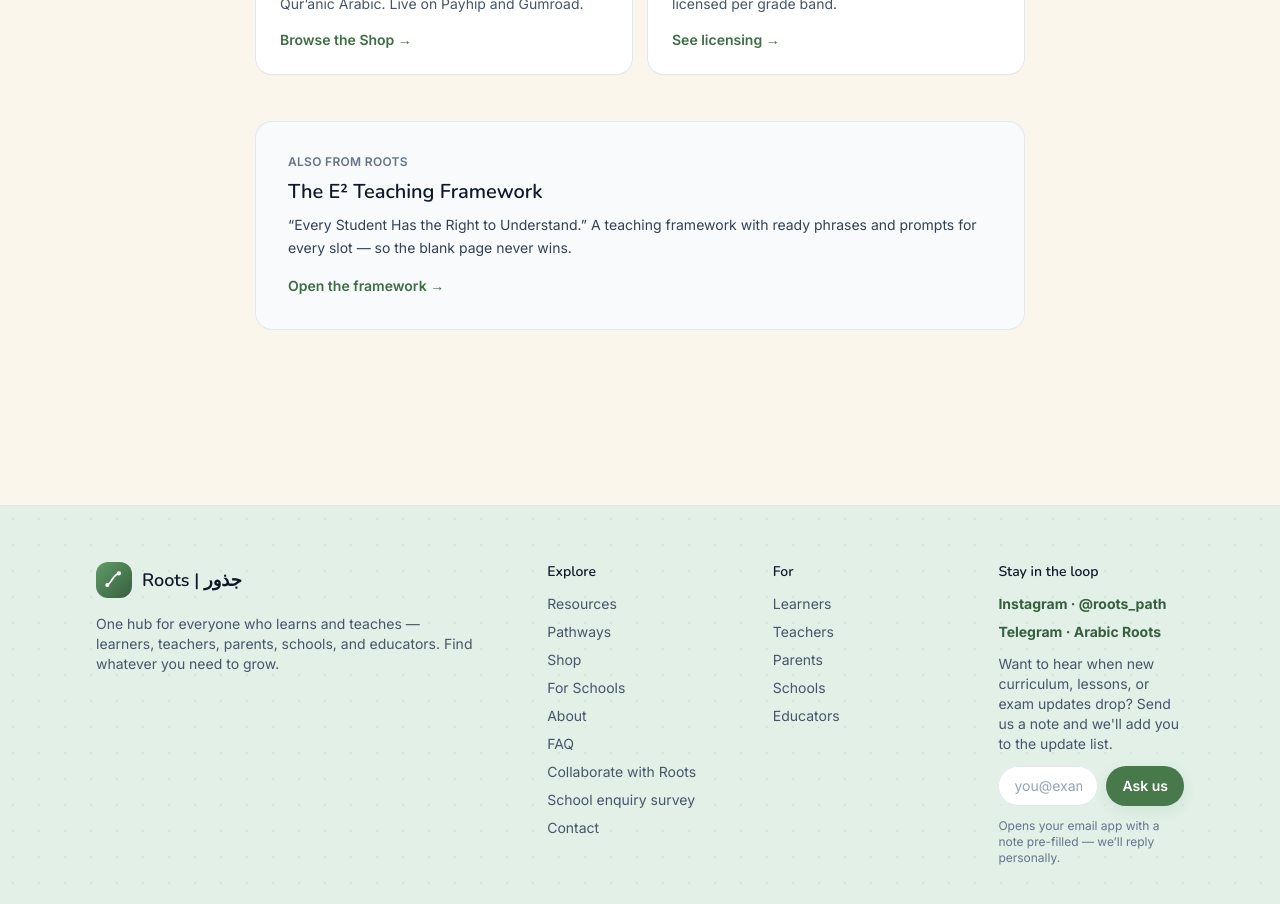
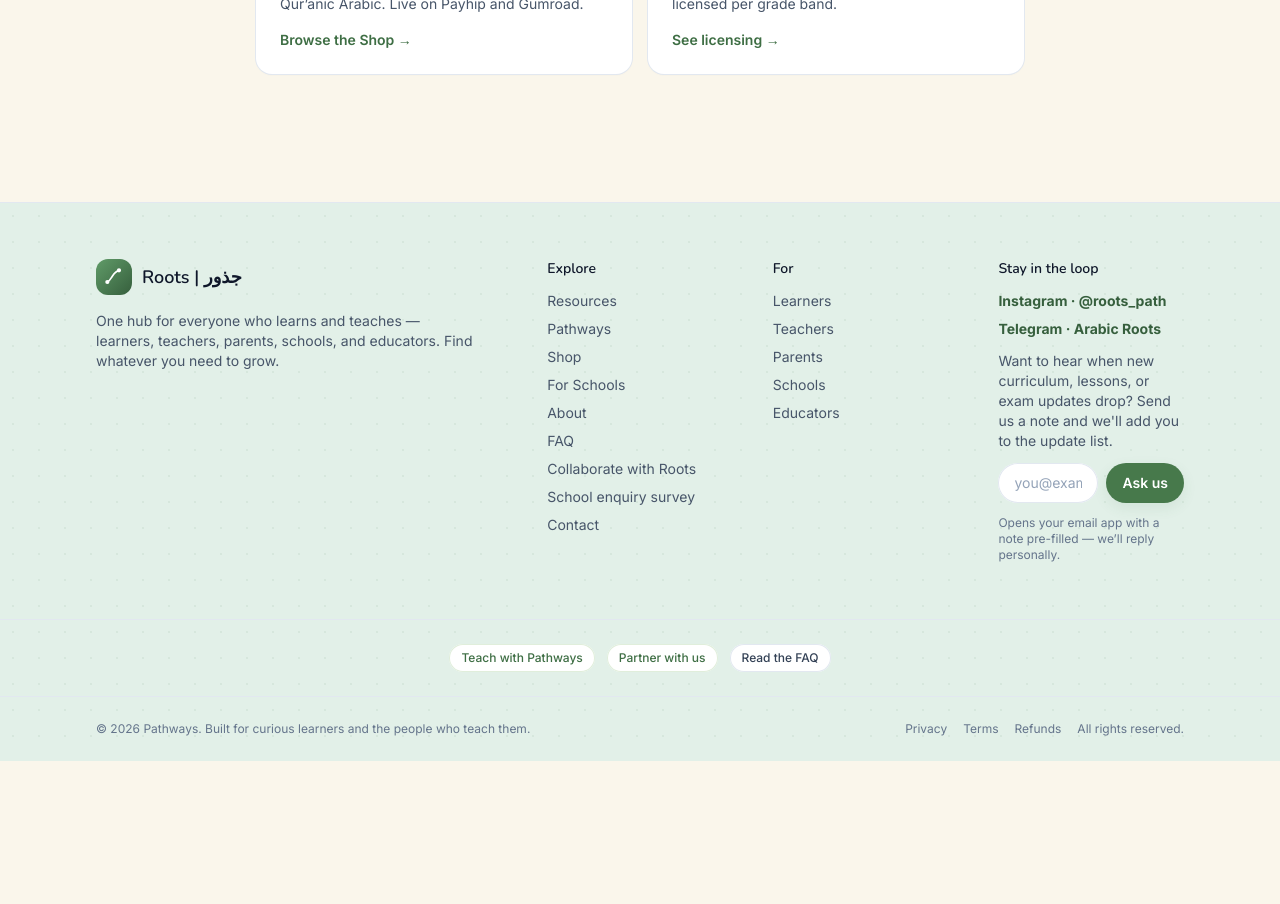
Before and after one commit to DinaElAhl/Pathways-, a React (Vite) app: page /tools in a window 1280 px wide. Shown: the part 2500-3404 px from the top of the page. After the commit the page ends 3261 px from the top, so only its background shows below. Built offline with nearby package versions, Linux system fonts and the light colour scheme.

Commit message:
content: hide standalone E2 framework and learning path builder

```diff
--- a/src/components/Navbar.jsx
+++ b/src/components/Navbar.jsx
@@ -48,7 +48,6 @@ const moreGroups = [
       // href, not `to`: builder.html is a static file that vercel.json excludes
       // from the SPA rewrites. As a router <Link> it was intercepted by the
       // catch-all route and landed on NotFound instead of the page.
-      { href: '/builder.html', label: 'Builder' },
       { to: '/partners', label: 'Partners' },
     ],
   },
--- a/src/data/eduHubTools.js
+++ b/src/data/eduHubTools.js
@@ -33,6 +33,7 @@ export const eduHubTools = [
   },
   {
     title: 'Visual Learning Path Builder',
+    hidden: true,
     tagline: 'Build and export your own learning path',
     description: 'Create a sequence of learning steps, save it on your device, and export it as a JSON file.',
     href: '/builder.html',
@@ -42,6 +43,7 @@ export const eduHubTools = [
   },
   {
     title: 'E² Teaching Framework',
+    hidden: true,
     tagline: 'Engage · Explore · Explain · Elaborate · Evaluate',
     description: 'Native in-app workspace with guiding prompts inside every stage. Use it on any topic from your school curriculum.',
     href: '/tools/e2-teaching',
--- a/src/data/resources.js
+++ b/src/data/resources.js
@@ -410,6 +410,7 @@ export const resources = [
   },
   {
     slug: 'e2-teaching-framework',
+    hidden: true,
     section: 5,
     status: 'live',
     type: 'Guide',
--- a/src/pages/EduHub.jsx
+++ b/src/pages/EduHub.jsx
@@ -49,7 +49,7 @@ export default function EduHub() {
         <p className="text-xs font-semibold uppercase tracking-wide text-emerald-700">Hub</p>
         <h1 className="text-3xl md:text-4xl font-bold text-slate-900 mt-1">EduHub & Tools</h1>
         <p className="text-slate-700 mt-3">
-          Five focused tools for learning and teaching, all available here on Pathways.
+          Three focused tools for learning and teaching, all available here on Pathways.
           Play, plan a lesson, build a learning path, or explore the Roots Method.
         </p>
       </header>
--- a/src/pages/ForSchools.jsx
+++ b/src/pages/ForSchools.jsx
@@ -1,4 +1,3 @@
-import E2SchoolCallout from '../components/E2SchoolCallout.jsx'
 import { Link } from 'react-router-dom'
 import {
   rootsSystem,
@@ -78,7 +77,6 @@ export default function ForSchools() {
   return (
     <div className="bg-white">
       {/* Hero — brand-first, warm, direct to school decision-makers */}
-      <E2SchoolCallout />
       <section className="relative overflow-hidden">
         <div
           aria-hidden="true"
--- a/src/pages/Resources.jsx
+++ b/src/pages/Resources.jsx
@@ -74,6 +74,7 @@ export default function Resources() {
   const filtered = useMemo(() => {
     const q = query.trim().toLowerCase()
     return resources.filter((r) => {
+      if (r.hidden) return false
       if (!showPlanned && r.status === 'roadmap') return false
       if (audience !== 'all' && !r.audiences.includes(audience)) return false
       if (age !== 'All' && !r.ageBands.includes(age)) return false
--- a/src/pages/RootsNames.jsx
+++ b/src/pages/RootsNames.jsx
@@ -29,7 +29,6 @@ export default function RootsNames() {
           <p className="mt-3 max-w-3xl text-slate-700 leading-relaxed italic">{namesIntro.call}</p>
           <div className="mt-6 flex flex-wrap gap-3">
             <Link to="/roots" className="btn-ghost">← Back to Roots</Link>
-            <Link to="/tools/e2-teaching" className="btn-primary">Use in E² Teaching Tool</Link>
           </div>
         </div>
       </section>
--- a/src/pages/Tools.jsx
+++ b/src/pages/Tools.jsx
@@ -222,27 +222,7 @@ export default function Tools() {
         </div>
       </section>
 
-      {/* Also from Dina — E² Teaching Framework preserved as a smaller callout */}
-      <section className="container-page pb-24">
-        <div className="mx-auto max-w-3xl rounded-2xl bg-slate-50 ring-1 ring-slate-200 p-6 sm:p-8">
-          <div className="text-xs font-semibold uppercase tracking-wide text-slate-500 mb-2">
-            Also from Roots
-          </div>
-          <h3 className="font-display text-xl font-semibold text-slate-900">
-            The E² Teaching Framework
-          </h3>
-          <p className="mt-2 text-sm text-slate-700 leading-relaxed">
-            &ldquo;Every Student Has the Right to Understand.&rdquo; A teaching framework with
-            ready phrases and prompts for every slot &mdash; so the blank page never wins.
-          </p>
-          <Link
-            to="/tools/e2-teaching"
-            className="mt-4 inline-flex items-center gap-1 text-sm font-semibold text-brand-700 hover:gap-2 transition"
-          >
-            Open the framework &rarr;
-          </Link>
-        </div>
-      </section>
+
     </>
   )
 }
```
